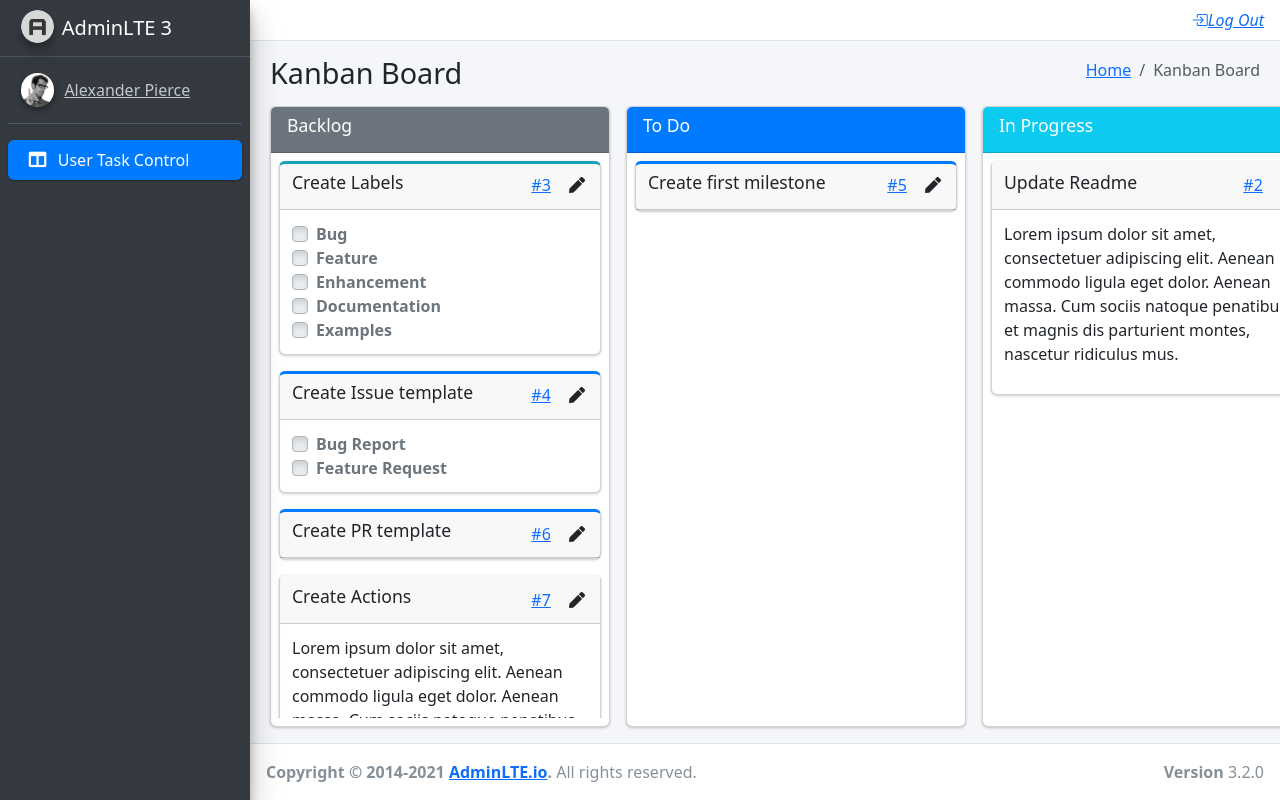
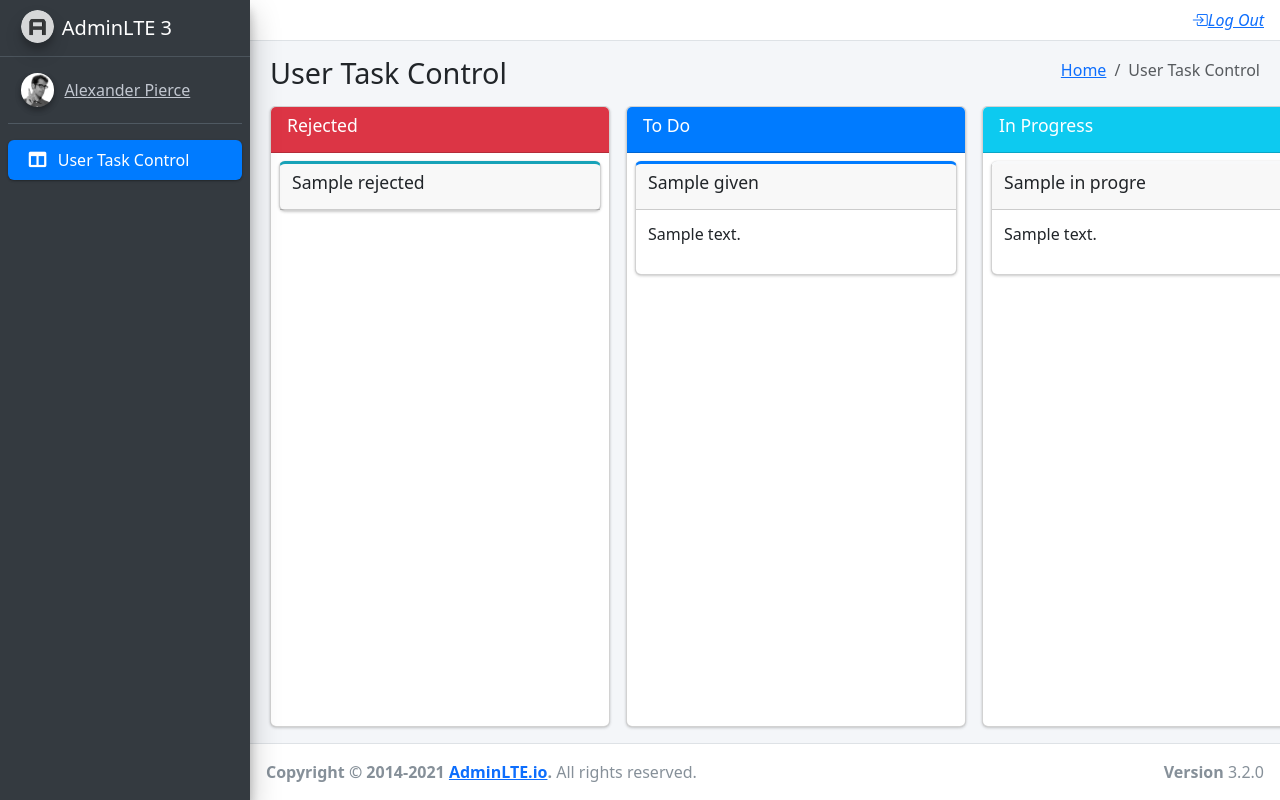
Before and after one commit to eldarbeksuvonberdiev/UygaVazifa_24, a PHP site: template App/Views/UserTaskControl/index.php in a window 1280 px wide. Run offline with PHP 8.4, Linux system fonts and the light colour scheme; the visitor is signed in with stand-in values (Sample User, id 1); the template is opened without the code that fills it: most values are stand-ins (such as "Sample title", 1, 10 or a date in 2020); some libraries are stand-ins or nearby versions.

Commit message:
Task berish ishlayapti, task userda ko'rinadi

```diff
--- a/App/Controllers/AdminController.php
+++ b/App/Controllers/AdminController.php
@@ -15,8 +15,9 @@
 
     public function index(){
         $models = Task::getAllTask();
+        $tasks = Task::getOwnTasks($_SESSION['auth']->id);
         if($_SESSION['auth']->role != 'admin'){
-            return view('UserTaskControl/index','Admin menu',$models);
+            return view('UserTaskControl/index','Admin menu',$tasks);
         }
         return view('TaskControl/index','Admin menu',$models);
     }
--- a/App/Views/UserTaskControl/index.php
+++ b/App/Views/UserTaskControl/index.php
@@ -1,14 +1,18 @@
+<?php
+// dd($models);
+?>
+
 <div class="content-wrapper kanban">
     <section class="content-header">
         <div class="container-fluid">
             <div class="row">
                 <div class="col-sm-6">
-                    <h1>Kanban Board</h1>
+                    <h1>User Task Control</h1>
                 </div>
                 <div class="col-sm-6 d-none d-sm-block">
                     <ol class="breadcrumb float-sm-right">
                         <li class="breadcrumb-item"><a href="#">Home</a></li>
-                        <li class="breadcrumb-item active">Kanban Board</li>
+                        <li class="breadcrumb-item active">User Task Control</li>
                     </ol>
                 </div>
             </div>
@@ -17,97 +21,23 @@
 
     <section class="content pb-3">
         <div class="container-fluid h-100">
-            <div class="card card-row card-secondary">
+            <div class="card card-row card-danger">
                 <div class="card-header">
                     <h3 class="card-title">
-                        Backlog
+                        Rejected
                     </h3>
                 </div>
                 <div class="card-body">
                     <div class="card card-info card-outline">
-                        <div class="card-header">
-                            <h5 class="card-title">Create Labels</h5>
-                            <div class="card-tools">
-                                <a href="#" class="btn btn-tool btn-link">#3</a>
-                                <a href="#" class="btn btn-tool">
-                                    <i class="fas fa-pen"></i>
-                                </a>
+                        <?php
+                        foreach ($models['rejected'] as $reject) { ?>
+                            <div class="card-header">
+                                <h5 class="card-title"><?=$reject->title?></h5>
+                                <div class="card-tools">
+                                </div>
                             </div>
-                        </div>
-                        <div class="card-body">
-                            <div class="custom-control custom-checkbox">
-                                <input class="custom-control-input" type="checkbox" id="customCheckbox1" disabled>
-                                <label for="customCheckbox1" class="custom-control-label">Bug</label>
-                            </div>
-                            <div class="custom-control custom-checkbox">
-                                <input class="custom-control-input" type="checkbox" id="customCheckbox2" disabled>
-                                <label for="customCheckbox2" class="custom-control-label">Feature</label>
-                            </div>
-                            <div class="custom-control custom-checkbox">
-                                <input class="custom-control-input" type="checkbox" id="customCheckbox3" disabled>
-                                <label for="customCheckbox3" class="custom-control-label">Enhancement</label>
-                            </div>
-                            <div class="custom-control custom-checkbox">
-                                <input class="custom-control-input" type="checkbox" id="customCheckbox4" disabled>
-                                <label for="customCheckbox4" class="custom-control-label">Documentation</label>
-                            </div>
-                            <div class="custom-control custom-checkbox">
-                                <input class="custom-control-input" type="checkbox" id="customCheckbox5" disabled>
-                                <label for="customCheckbox5" class="custom-control-label">Examples</label>
-                            </div>
-                        </div>
-                    </div>
-                    <div class="card card-primary card-outline">
-                        <div class="card-header">
-                            <h5 class="card-title">Create Issue template</h5>
-                            <div class="card-tools">
-                                <a href="#" class="btn btn-tool btn-link">#4</a>
-                                <a href="#" class="btn btn-tool">
-                                    <i class="fas fa-pen"></i>
-                                </a>
-                            </div>
-                        </div>
-                        <div class="card-body">
-                            <div class="custom-control custom-checkbox">
-                                <input class="custom-control-input" type="checkbox" id="customCheckbox1_1" disabled>
-                                <label for="customCheckbox1_1" class="custom-control-label">Bug Report</label>
-                            </div>
-                            <div class="custom-control custom-checkbox">
-                                <input class="custom-control-input" type="checkbox" id="customCheckbox1_2" disabled>
-                                <label for="customCheckbox1_2" class="custom-control-label">Feature Request</label>
-                            </div>
-                        </div>
-                    </div>
-                    <div class="card card-primary card-outline">
-                        <div class="card-header">
-                            <h5 class="card-title">Create PR template</h5>
-                            <div class="card-tools">
-                                <a href="#" class="btn btn-tool btn-link">#6</a>
-                                <a href="#" class="btn btn-tool">
-                                    <i class="fas fa-pen"></i>
-                                </a>
-                            </div>
-                        </div>
-                    </div>
-                    <div class="card card-light card-outline">
-                        <div class="card-header">
-                            <h5 class="card-title">Create Actions</h5>
-                            <div class="card-tools">
-                                <a href="#" class="btn btn-tool btn-link">#7</a>
-                                <a href="#" class="btn btn-tool">
-                                    <i class="fas fa-pen"></i>
-                                </a>
-                            </div>
-
-                        </div>
-                        <div class="card-body">
-                            <p>
-                                Lorem ipsum dolor sit amet, consectetuer adipiscing elit.
-                                Aenean commodo ligula eget dolor. Aenean massa.
-                                Cum sociis natoque penatibus et magnis dis parturient montes,
-                                nascetur ridiculus mus.
-                            </p>
-                        </div>
+                        <?php }
+                        ?>
                     </div>
                 </div>
             </div>
@@ -119,15 +49,19 @@
                 </div>
                 <div class="card-body">
                     <div class="card card-primary card-outline">
+                    <?php
+                    foreach ($models['given'] as $given) { ?>
                         <div class="card-header">
-                            <h5 class="card-title">Create first milestone</h5>
+                            <h5 class="card-title"><?=$given->title?></h5>
                             <div class="card-tools">
-                                <a href="#" class="btn btn-tool btn-link">#5</a>
-                                <a href="#" class="btn btn-tool">
-                                    <i class="fas fa-pen"></i>
-                                </a>
                             </div>
                         </div>
+                        <div class="card-body">
+                            <p>
+                                <?=$given->description?>
+                            </p>
+                        </div>
+                        <?php } ?>
                     </div>
                 </div>
             </div>
@@ -139,23 +73,19 @@
                 </div>
                 <div class="card-body">
                     <div class="card card-light card-outline">
+                    <?php
+                    foreach ($models['in_progress'] as $progress) { ?>
                         <div class="card-header">
-                            <h5 class="card-title">Update Readme</h5>
+                            <h5 class="card-title"><?=$progress->title?></h5>
                             <div class="card-tools">
-                                <a href="#" class="btn btn-tool btn-link">#2</a>
-                                <a href="#" class="btn btn-tool">
-                                    <i class="fas fa-pen"></i>
-                                </a>
                             </div>
                         </div>
                         <div class="card-body">
                             <p>
-                                Lorem ipsum dolor sit amet, consectetuer adipiscing elit.
-                                Aenean commodo ligula eget dolor. Aenean massa.
-                                Cum sociis natoque penatibus et magnis dis parturient montes,
-                                nascetur ridiculus mus.
+                                <?=$progress->description?>
                             </p>
                         </div>
+                        <?php } ?>
                     </div>
                 </div>
             </div>
@@ -167,15 +97,14 @@
                 </div>
                 <div class="card-body">
                     <div class="card card-primary card-outline">
+                    <?php
+                    foreach ($models['done'] as $done) { ?>
                         <div class="card-header">
-                            <h5 class="card-title">Create repo</h5>
+                            <h5 class="card-title"><?=$done->titile?></h5>
                             <div class="card-tools">
-                                <a href="#" class="btn btn-tool btn-link">#1</a>
-                                <a href="#" class="btn btn-tool">
-                                    <i class="fas fa-pen"></i>
-                                </a>
                             </div>
                         </div>
+                        <?php } ?>
                     </div>
                 </div>
             </div>
```
Also changed, not shown: App/Models/Model.php (+33 -0 lines), SQL/trello.sql (+23 -8 lines).
